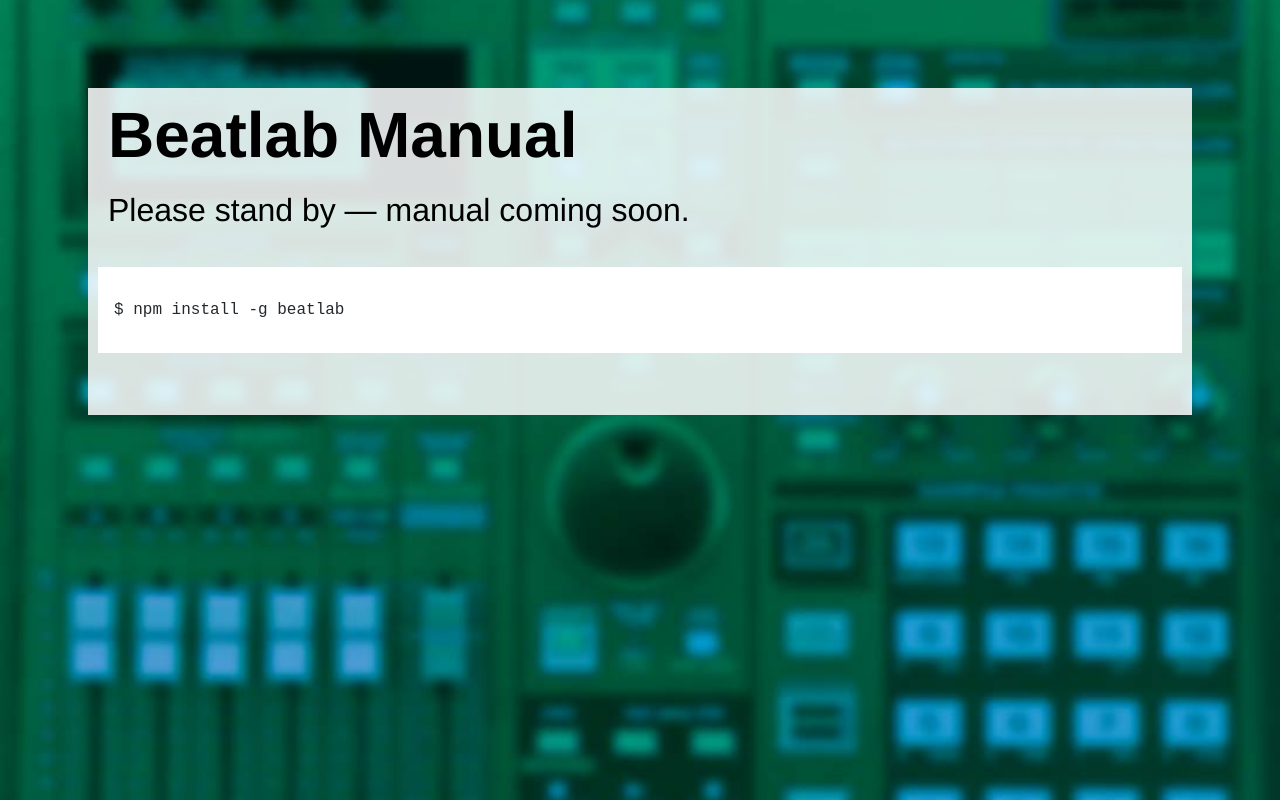
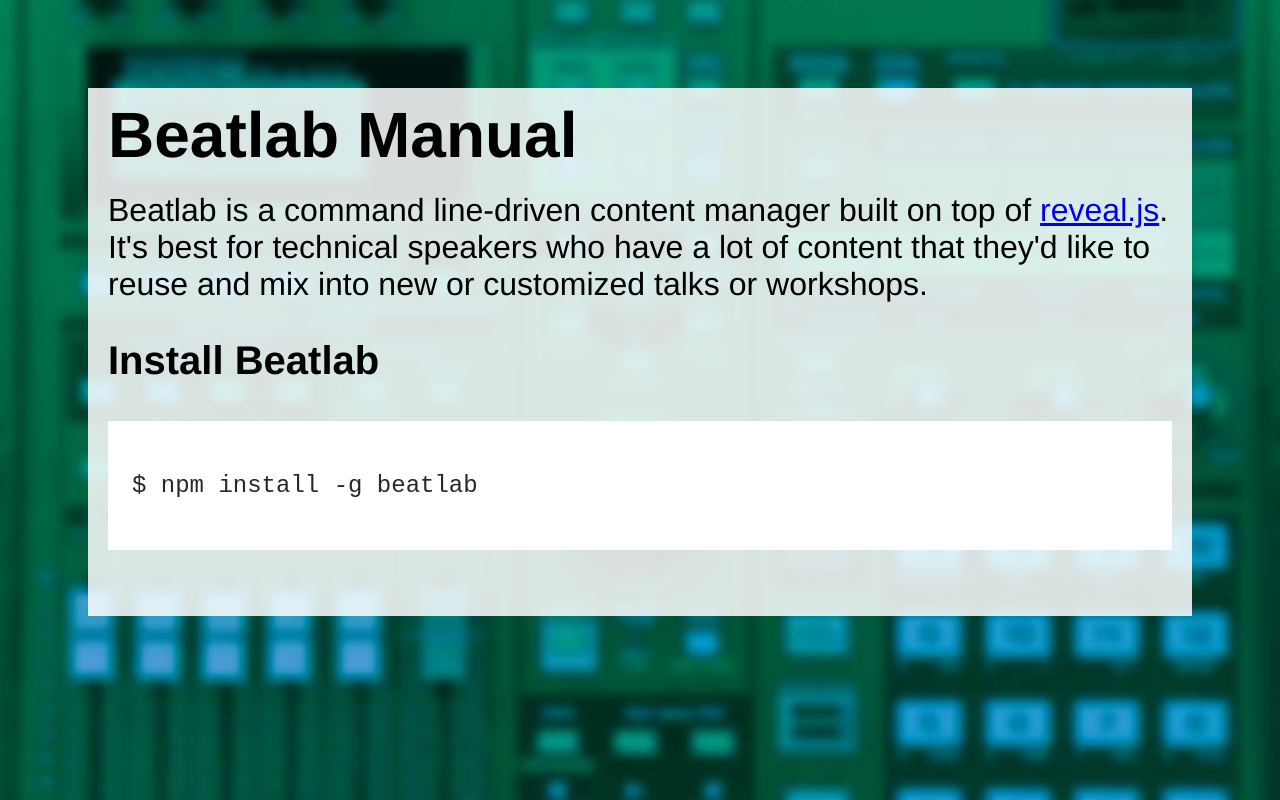
Before and after one commit to nerdnoir/beatlab, a website: page docs/manual/index.html in a window 1280 px wide. Drawn offline with nearby package versions, Linux system fonts and the light colour scheme.

Commit message:
Further manual.

```diff
--- a/docs/manual/index.html
+++ b/docs/manual/index.html
@@ -16,9 +16,22 @@
                 font-size: 4.0em;
                 margin: 0 10px 20px;
             }
+            h2 {
+                font-size: 2.5em;
+                margin: 35px 10px 20px;
+            }
+            p, code {
+                margin: 0 10px 20px;
+            }
             p {
                 font-size: 2.0em;
-                margin: 0 10px 20px;
+            }
+            pre {
+                margin: 0;
+                padding: 0;
+            }
+            code {
+                font-size: 1.5em;
             }
         </style>
         <link rel="stylesheet" href="https://cdnjs.cloudflare.com/ajax/libs/highlight.js/9.10.0/styles/github.min.css" />
@@ -30,7 +43,12 @@
         <!--<a href="https://github.com/nerdnoir/beatlab"><img style="position: absolute; top: 0; right: 0; border: 0;" src="https://camo.githubusercontent.com/365986a132ccd6a44c23a9169022c0b5c890c387/68747470733a2f2f73332e616d617a6f6e6177732e636f6d2f6769746875622f726962626f6e732f666f726b6d655f72696768745f7265645f6161303030302e706e67" alt="Fork me on GitHub" data-canonical-src="https://s3.amazonaws.com/github/ribbons/forkme_right_red_aa0000.png"></a>-->
         <article>
             <h1>Beatlab Manual</h1>
-            <p>Please stand by &mdash; manual coming soon.</p>
+            <p>
+                Beatlab is a command line-driven content manager built on top of <a href="https://github.com/hakimel/reveal.js/">reveal.js</a>.
+                It's best for technical speakers who have a lot of content that they'd like to reuse and mix into new or customized
+                talks or workshops.
+            </p>
+            <h2>Install Beatlab</h2>
             <pre>
                 <code class="bash">
 $ npm install -g beatlab
```
